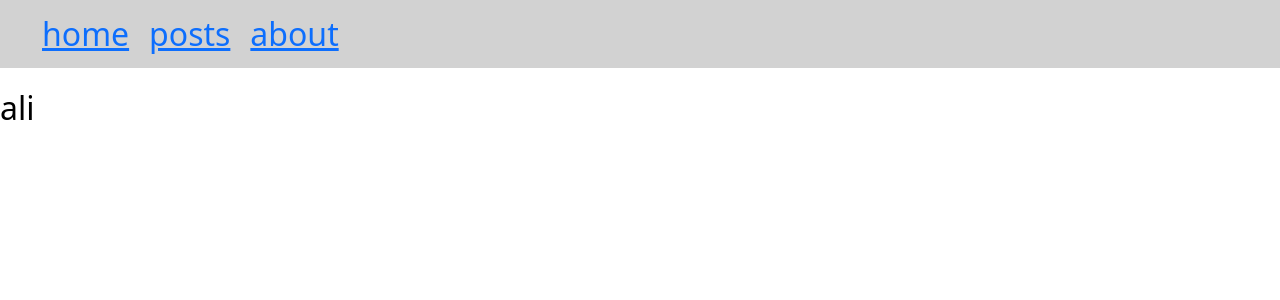
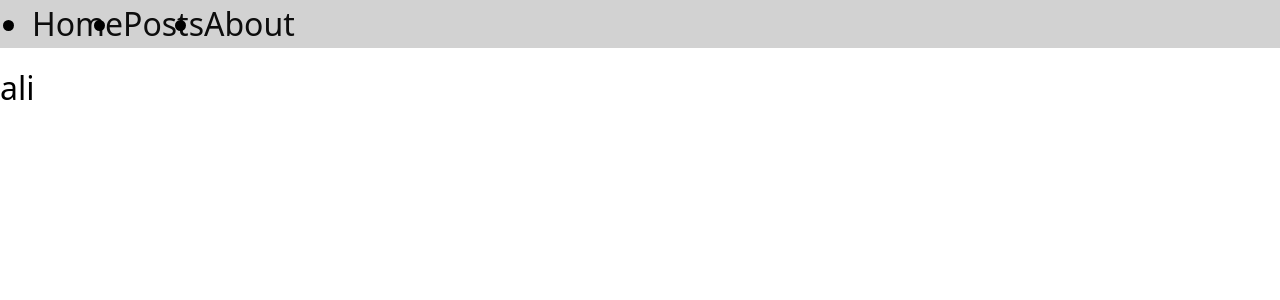
Before and after one commit to hossein-ansari/practice, a React (Create React App) app: page /post/1 in a window 1280 px wide. Shown: the top 300 px of the page. Built offline with nearby package versions, Linux system fonts and the light colour scheme.

Commit message:
practice spa

```diff
--- a/src/Home.js
+++ b/src/Home.js
@@ -5,9 +5,9 @@ export default function Home() {
   return (
     <div>
         <ul>
-            <li><Link to={'/'}>home</Link></li>
-            <li><Link to={'/posts'}>posts</Link></li>
-            <li><Link to={'./'}>about</Link></li>
+            <li><Link  className="links" to={'/'}>home</Link></li>
+            <li><Link  className="links" to={'/posts'}>posts</Link></li>
+            <li><Link  className="links" to={'./'}>about</Link></li>
         </ul>
     </div>
   )
--- a/src/MainPosts.js
+++ b/src/MainPosts.js
@@ -5,11 +5,11 @@ import Datas from "./Datas";
 
 export default function MainPosts() {
   const params = useParams();
-  console.log(params.id);
+
   const [post, usePost] = useState(Datas);
   const hasPost = post.some((post) => post.id == params.id);
   const found = post.find(obj => obj.id == params.id)
-  console.log(found);
+
   return (
     <div>
       {found.name}
--- a/src/home.css
+++ b/src/home.css
@@ -1,8 +1,8 @@
-ul li{
-    color: wheat;
-    list-style: none;
-    margin: 10px;
+
+.links{
     text-decoration: none;
+    color: #0d0d0d;
+    text-transform: capitalize;
 }
 ul{
     background-color: #d2d2d2;
```
Also changed, not shown: src/mainpost.css (line endings or trailing spaces).
